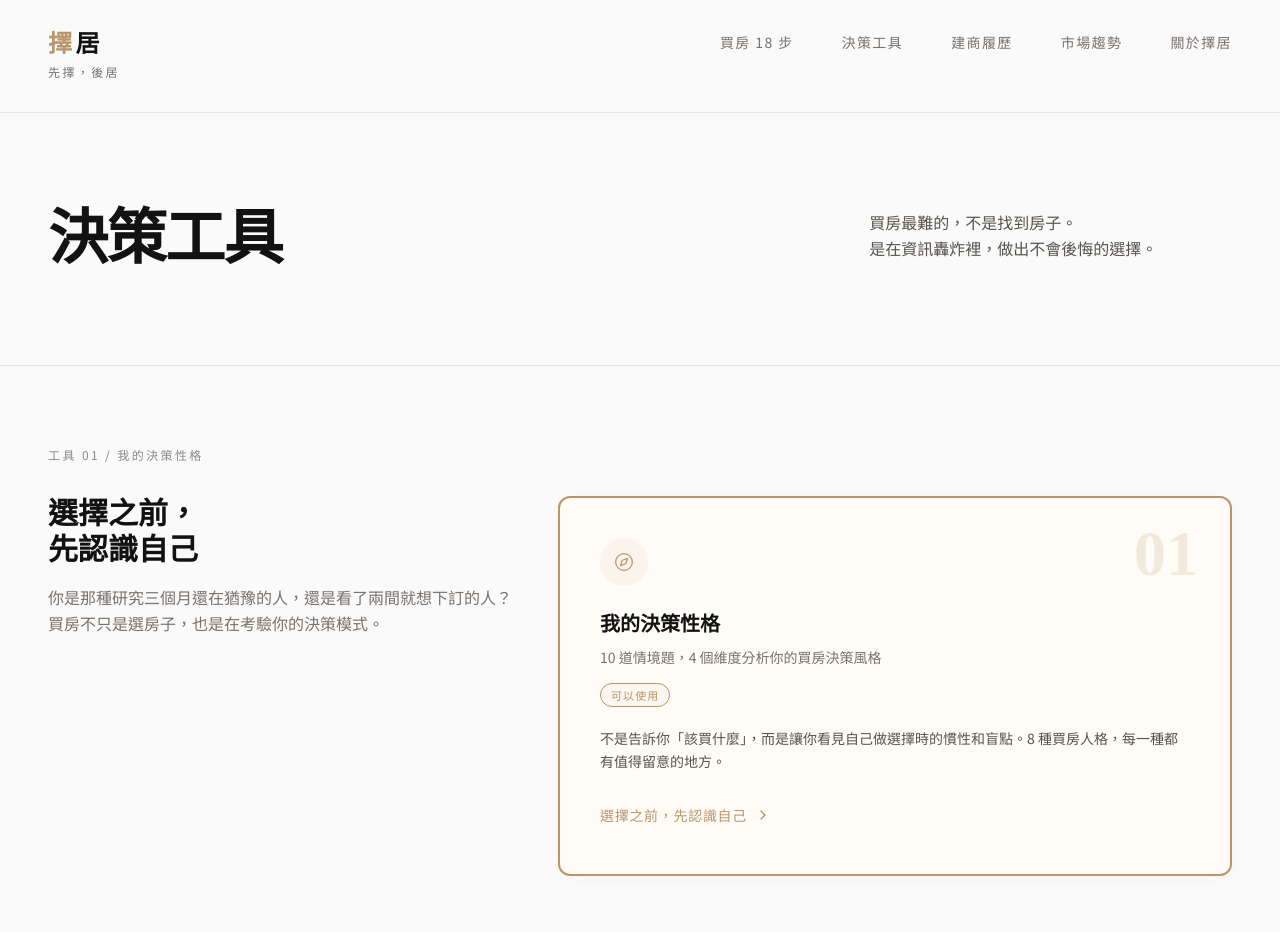
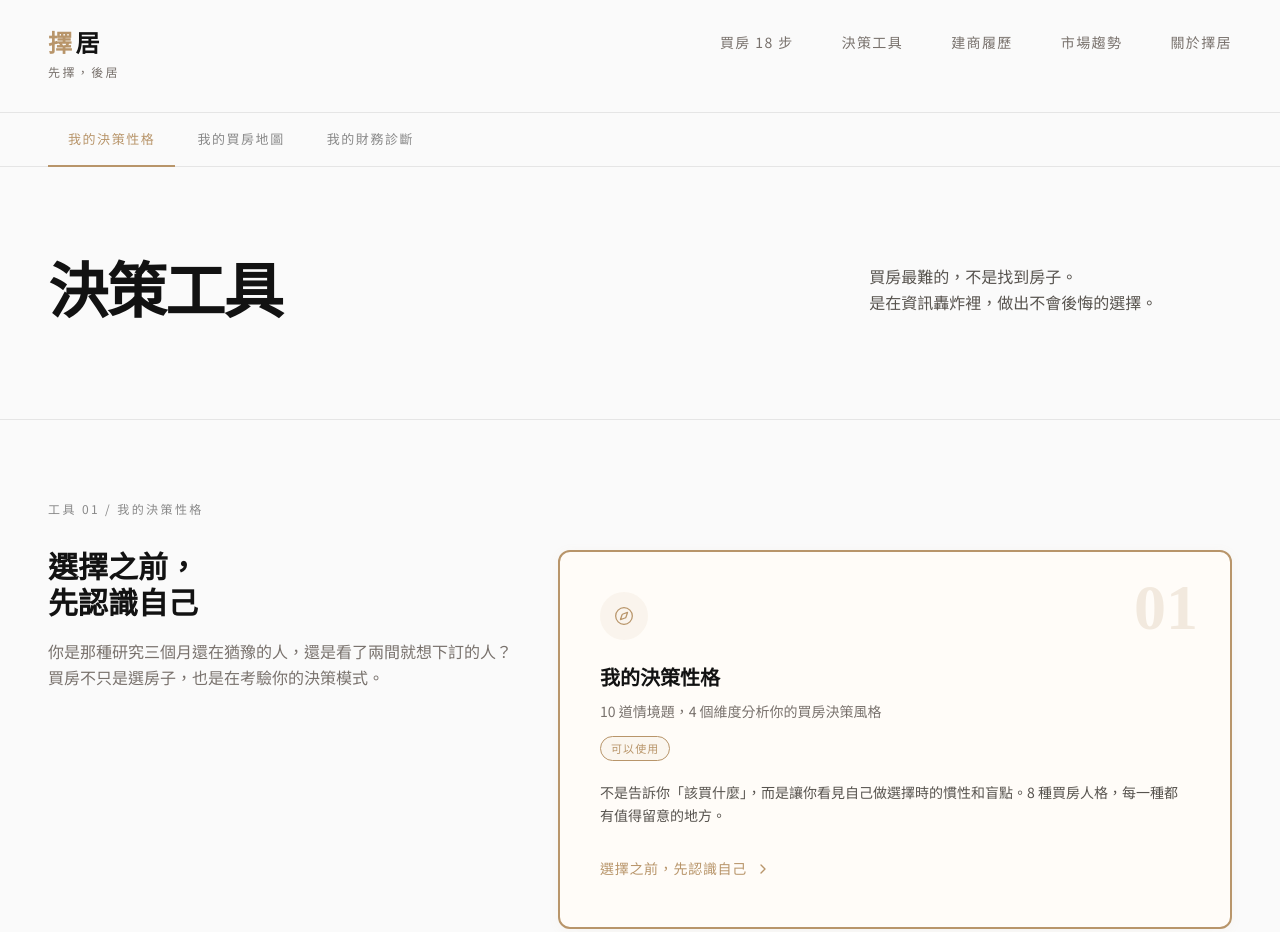
Before and after one commit to LKU910/howhouse.tw, a website: page 第二階段（工具開發）/deploy/tools.html in a window 1280 px wide. Shown: the top 932 px of the page. Drawn offline with nearby package versions, Linux system fonts and the light colour scheme.

Commit message:
更新工具navigator

```diff
--- a/第二階段（工具開發）/deploy/tools.html
+++ b/第二階段（工具開發）/deploy/tools.html
@@ -50,6 +50,46 @@
         ::-webkit-scrollbar-thumb { background: #E5E5E5; }
         ::-webkit-scrollbar-thumb:hover { background: #2A2A2A; }
         input:focus { outline: none; }
+
+        /* Tool quick-nav */
+        .tool-qnav {
+            position: sticky;
+            top: var(--nav-h, 0px);
+            z-index: 40;
+            background: rgba(250,250,250,0.95);
+            backdrop-filter: blur(8px);
+            -webkit-backdrop-filter: blur(8px);
+            border-bottom: 1px solid #E5E5E5;
+        }
+        .tool-qnav-inner {
+            max-width: 80rem;
+            margin: 0 auto;
+            padding: 0 1.5rem;
+            display: flex;
+            align-items: center;
+            gap: 2px;
+        }
+        .tool-qnav-item {
+            font-family: 'Noto Sans TC', sans-serif;
+            font-size: 12px;
+            font-weight: 500;
+            letter-spacing: 0.12em;
+            padding: 14px 16px;
+            color: #888;
+            text-decoration: none;
+            white-space: nowrap;
+            transition: color 0.3s, border-color 0.3s;
+            border-bottom: 2px solid transparent;
+            margin-bottom: -1px;
+        }
+        .tool-qnav-item:hover {
+            color: #B8956A;
+            border-bottom-color: #B8956A;
+        }
+        @media (min-width: 768px) {
+            .tool-qnav-inner { padding: 0 3rem; }
+            .tool-qnav-item { font-size: 13px; padding: 16px 20px; }
+        }
 
         .blueprint-label {
             font-family: 'Noto Sans TC', sans-serif;
@@ -207,6 +247,15 @@
     </div>
 <!-- NAV:END -->
 
+    <!-- Tool Quick Nav -->
+    <div class="tool-qnav">
+        <div class="tool-qnav-inner">
+            <a href="#tool-quiz" class="tool-qnav-item">我的決策性格</a>
+            <a href="#tool-progress" class="tool-qnav-item">我的買房地圖</a>
+            <a href="#tool-calculator" class="tool-qnav-item">我的財務診斷</a>
+        </div>
+    </div>
+
     <!-- Main Content -->
     <main class="w-full">
 
@@ -227,7 +276,7 @@
         </section>
 
         <!-- TOOL 1: 我的決策性格 -->
-        <section class="border-t border-stone-200 px-6 md:px-12 py-14 md:py-20">
+        <section id="tool-quiz" class="border-t border-stone-200 px-6 md:px-12 py-14 md:py-20 scroll-mt-[calc(var(--nav-h,0px)+50px)]">
             <div class="max-w-7xl mx-auto">
                 <div class="blueprint-label">工具 01 / 我的決策性格</div>
                 <div class="grid grid-cols-1 lg:grid-cols-12 gap-10 items-start">
@@ -264,7 +313,7 @@
         </section>
 
         <!-- TOOL 2: 我的買房地圖 -->
-        <section class="border-t border-stone-200 px-6 md:px-12 py-14 md:py-20">
+        <section id="tool-progress" class="border-t border-stone-200 px-6 md:px-12 py-14 md:py-20 scroll-mt-[calc(var(--nav-h,0px)+50px)]">
             <div class="max-w-7xl mx-auto">
                 <div class="blueprint-label">工具 02 / 我的買房地圖</div>
                 <div class="grid grid-cols-1 lg:grid-cols-12 gap-10 items-start">
@@ -301,7 +350,7 @@
         </section>
 
         <!-- TOOL 3: 我的財務診斷 -->
-        <section class="border-t border-stone-200 px-6 md:px-12 py-14 md:py-20">
+        <section id="tool-calculator" class="border-t border-stone-200 px-6 md:px-12 py-14 md:py-20 scroll-mt-[calc(var(--nav-h,0px)+50px)]">
             <div class="max-w-7xl mx-auto">
                 <div class="blueprint-label">工具 03 / 我的財務診斷</div>
                 <div class="grid grid-cols-1 lg:grid-cols-12 gap-10 items-start">
@@ -399,5 +448,41 @@
             setTimeout(type, 400);
         })();
     </script>
+    <script>
+    // Sync quick-nav top with nav height
+    (function() {
+        var nav = document.querySelector('nav');
+        if (!nav) return;
+        function setNavH() {
+            document.documentElement.style.setProperty('--nav-h', nav.offsetHeight + 'px');
+        }
+        setNavH();
+        window.addEventListener('resize', setNavH);
+
+        // Highlight active quick-nav item on scroll
+        var items = document.querySelectorAll('.tool-qnav-item');
+        var sections = ['tool-quiz', 'tool-progress', 'tool-calculator'].map(function(id) {
+            return document.getElementById(id);
+        });
+        function onScroll() {
+            var scrollY = window.scrollY + nav.offsetHeight + 80;
+            var active = 0;
+            sections.forEach(function(sec, i) {
+                if (sec && sec.offsetTop <= scrollY) active = i;
+            });
+            items.forEach(function(item, i) {
+                if (i === active) {
+                    item.style.color = '#B8956A';
+                    item.style.borderBottomColor = '#B8956A';
+                } else {
+                    item.style.color = '';
+                    item.style.borderBottomColor = 'transparent';
+                }
+            });
+        }
+        window.addEventListener('scroll', onScroll, { passive: true });
+        onScroll();
+    })();
+    </script>
 </body>
 </html>
```
Also changed, not shown: 第二階段（工具開發）/deploy/about.html (+22 -10 lines), 第二階段（工具開發）/deploy/tailwind.css.
